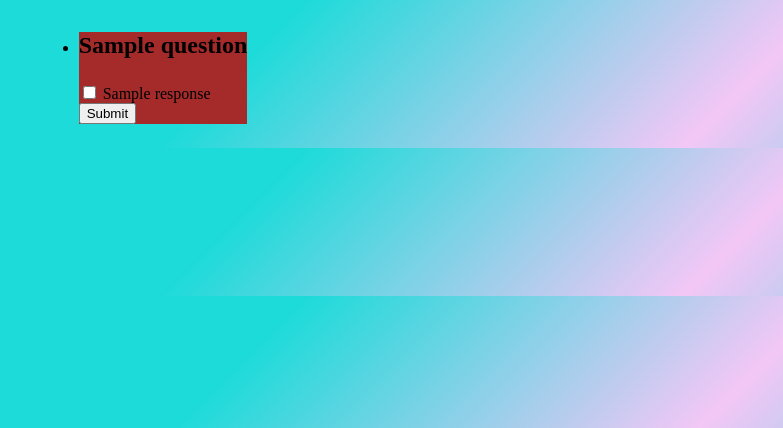
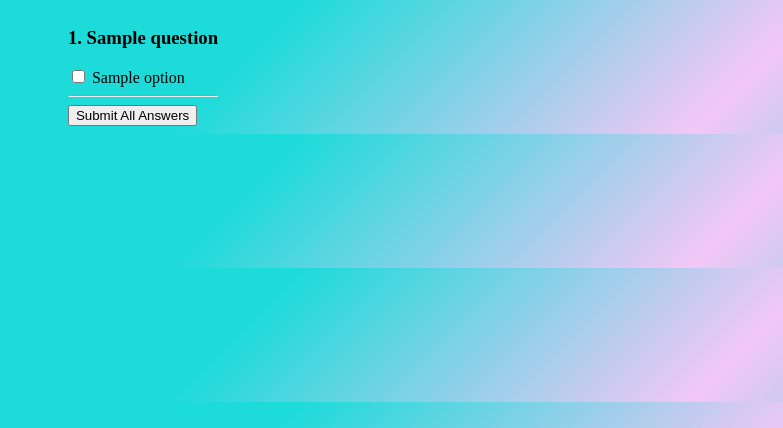
Before and after one commit to Carole-N/miskatonic, a Flask app: page /quizz in a window 1280 px wide. Shown: the top 428 px of the page, without its empty margins (497-1280 px from the left). Run offline with Flask 3, Linux system fonts and the light colour scheme; the visitor is signed in with stand-in values (Sample User, id 1); a database or web service that is not in the repository returns one stand-in record (values such as "Sample title").

Commit message:
Quizz page is alive, working on sacing quizzes in another collection in mongo

```diff
--- a/app.py
+++ b/app.py
@@ -2,6 +2,8 @@ from flask import Flask, redirect, url_for, request, render_template, session
 import sqlite3
 from hashlib import sha256
 from dto.connexion import Connexion
+from bson import ObjectId
+import random
 
 # Nom de la base de données SQLite
 DATABASE = 'data/miskatonic_users.db'
@@ -128,15 +130,17 @@ def quizz():
         return redirect(url_for('login'))
 
     Connexion.connect()
-    questions = Connexion.get_all_questions()
+    all_questions = Connexion.get_all_questions()
     Connexion.disconnect()
+
+    questions = random.sample(all_questions, min(len(all_questions), 20))
+    session['quizz_questions'] = [str(q['_id']) for q in questions]
 
     return render_template(
         'quizz.html',
         user=session['user'],
         questions=questions
     )
-
 
 @app.route("/question/<int:_id>")
 def question_detail(_id):
@@ -145,25 +149,40 @@ def question_detail(_id):
         return "Question not found", 404
     return render_template("question_detail.html", question=question)
 
-@app.route("/submit/<string:_id>", methods=["POST"])
-def submit_answer(_id):
+@app.route("/submit_quizz", methods=["POST"])
+def submit_quizz():
+
+    if 'quizz_questions' not in session:
+        return redirect(url_for('quizz'))
+
+    score = 0
     Connexion.connect()
-    question = Connexion.get_question_by_id(_id)
+    results = []
+
+    for q_id in session['quizz_questions']:
+        question = Connexion.get_question_by_id(ObjectId(q_id))
+        if not question:
+            continue
+
+        selected = request.form.getlist(f"response_{q_id}")
+        correct_answers = question.get("good_answers_texte", [])
+
+        correct = set(selected) == set(correct_answers)
+        if correct:
+            score += 1
+
+        results.append({
+            "question": question,
+            "selected": selected,
+            "correct": correct,
+            "correct_answers": correct_answers
+        })
+
     Connexion.disconnect()
 
-    if not question:
-        return "Question not found", 404
+    session.pop('quizz_questions', None)
 
-    selected = request.form.getlist("response")
-
-    correct = set(selected) == set(question.get("good_answers_texte", []))
-
-    if correct:
-        return f" Correct! {', '.join(question['good_answers_texte'])} is the right answer."
-    else:
-        return f" Incorrect. The correct answer is {', '.join(question['good_answers_texte'])}."
-
-
+    return render_template("results.html", user=session['user'], score=score, total=len(results), results=results)
 
 if __name__ == "__main__":
     # Lancement de l'application Flask en mode debug
--- a/static/style.css
+++ b/static/style.css
@@ -151,3 +151,8 @@ nav>ul li:hover .under {
 .boate{
   background-color: brown;
 }
+
+.score{
+  background-color: greenyellow;
+  text-align: center;
+}
--- a/templates/quizz.html
+++ b/templates/quizz.html
@@ -1,40 +1,30 @@
 <!DOCTYPE html>
 <html lang="en">
-
 <head>
     <meta charset="UTF-8">
     <meta name="viewport" content="width=device-width, initial-scale=1.0">
     <link href="{{ url_for('static', filename='style.css') }}" rel="stylesheet" />
     <title>Quiz</title>
 </head>
-
 <body>
-    <nav>
-    </nav>
+    <nav></nav>
 
     <div class="quizzbox">
-        <div class="questions">
-            <ul>
-                {% for question in questions %}
-                <li>
-                    <div class="boate">
-                        <h2>
-                            <p>
-                                {{ question['question'] }}
-                            </p>
-                        </h2>
-                        <form action="{{ url_for('submit_answer', _id=question['_id']) }}" method="post">
-                            {% for response in question['responses'] %}
-                            <input type="checkbox" name="response" value="{{ response }}"> {{ response }} <br>
-                            {% endfor %}
-                            <button type="submit">Submit</button>
-                        </form>
-                    </div>
-                </li>
+        <form method="POST" action="{{ url_for('submit_quizz') }}">
+            {% for question in questions %}
+            <div class="question">
+                <h3>{{ loop.index }}. {{ question['question'] }}</h3>
+                {% for option in question['responses'] %}
+                <label>
+                    <input type="checkbox" name="response_{{ question['_id'] }}" value="{{ responses }}">
+                    {{ option }}
+                </label><br>
                 {% endfor %}
-            </ul>
-        </div>
+            </div>
+            <hr>
+            {% endfor %}
+            <button type="submit">Submit All Answers</button>
+        </form>
     </div>
 </body>
-
 </html>
```
Also changed, not shown: templates/results.html (added, +34 -0 lines).
